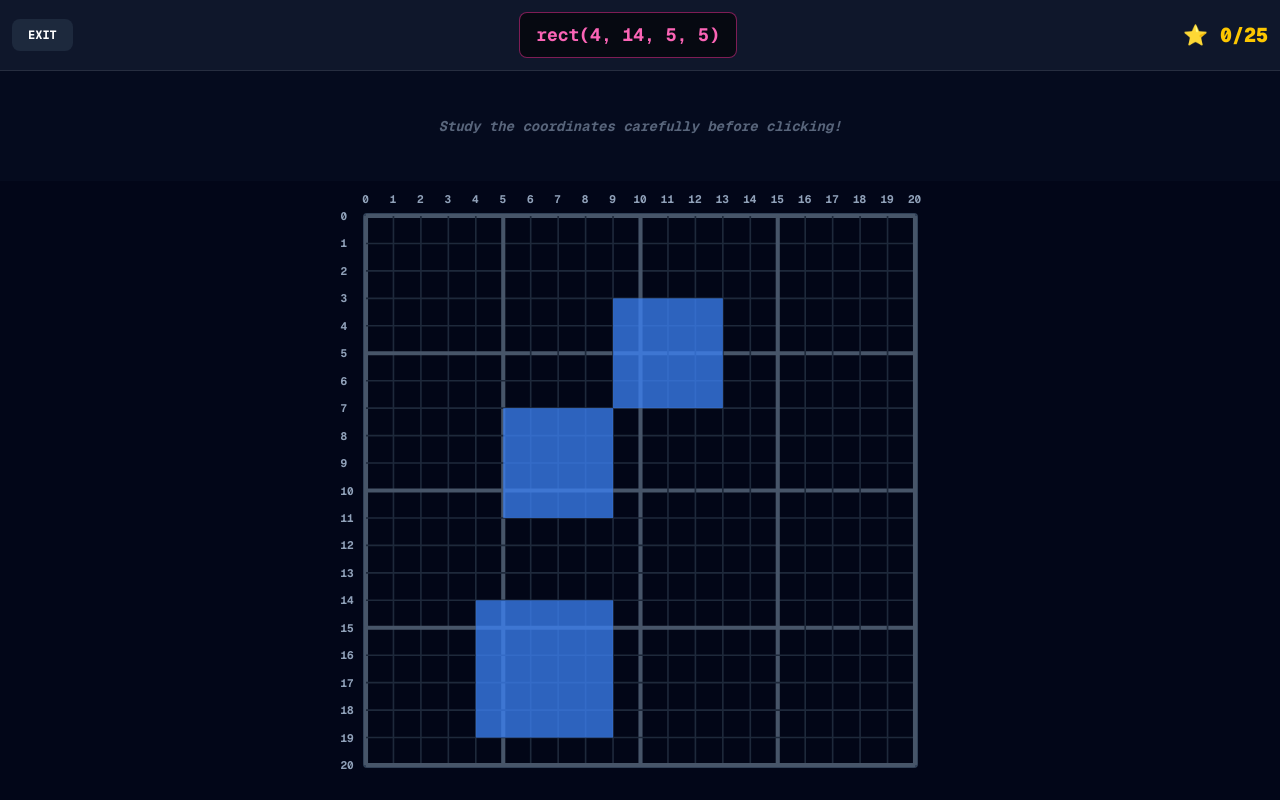
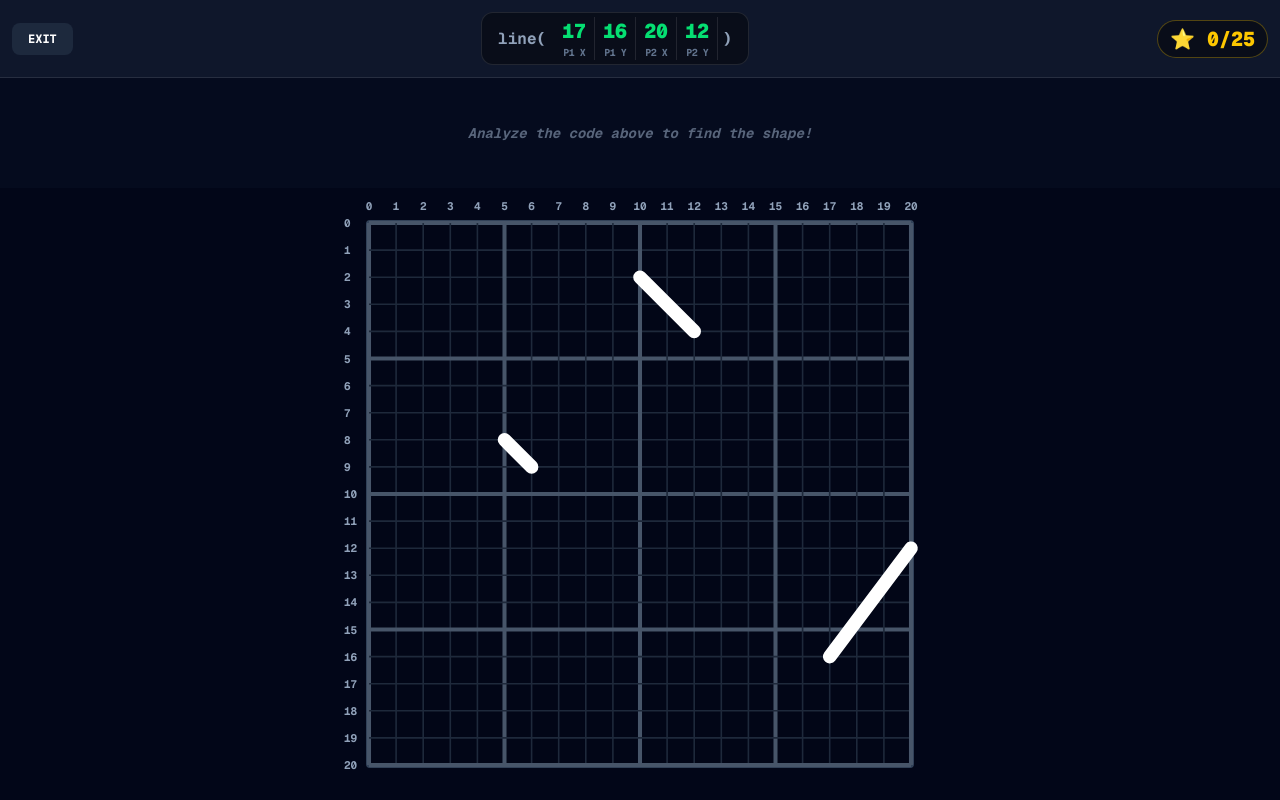
Before and after one commit to Jeejee2064/floreSer, a Next.js app: page /coding in a window 1280 px wide. Both pictures are taken after a click on the button "CLICK MODE". Built offline with nearby package versions, Linux system fonts and the light colour scheme.

Commit message:
first commit

```diff
--- a/app/coding/page.js
+++ b/app/coding/page.js
@@ -19,39 +19,54 @@ function createShape(existing, enabled) {
       s = { id: crypto.randomUUID(), type, x: rand(2, 14), y: rand(2, 14), w: rand(3, 6), h: rand(3, 6) };
     } else if (type === 'line') {
       const x1 = rand(2, 18), y1 = rand(2, 18);
-      s = { id: crypto.randomUUID(), type, x1, y1, x2: x1 + rand(-5, 5), y2: y1 + rand(-5, 5) };
+      // Ensure line has some length
+      const x2 = x1 + rand(-5, 5);
+      const y2 = y1 + rand(-5, 5);
+      s = { id: crypto.randomUUID(), type, x1, y1, x2: x2 === x1 ? x2 + 2 : x2, y2: y2 === y1 ? y2 + 2 : y2 };
     } else if (type === 'polygon') {
-      const x = rand(5, 14), y = rand(5, 14);
-      s = { id: crypto.randomUUID(), type, points: [{ x, y }, { x: x + 5, y }, { x: x + 2, y: y + 4 }] };
+      const p1 = { x: rand(2, 10), y: rand(2, 10) };
+      const p2 = { x: p1.x + rand(4, 8), y: p1.y + rand(-1, 1) };
+      const p3 = { x: rand(p1.x, p2.x), y: p1.y + rand(4, 8) };
+      s = { id: crypto.randomUUID(), type, points: [p1, p2, p3] };
     }
-    ok = existing.length === 0 || existing.every(e => Math.hypot((e.x || e.x1) - (s.x || s.x1), (e.y || e.y1) - (s.y || s.y1)) > 5);
+    ok = existing.length === 0 || existing.every(e => Math.hypot((e.x || e.x1) - (s.x || s.x1), (e.y || e.y1) - (s.y || s.y1)) > 4);
   }
   return s;
 }
 
-function getDisplayCode(s, mode) {
-  if (!s) return '';
+function LabeledCode({ target, mode }) {
+  if (!target) return null;
   const isC = mode === 'choose';
-  if (s.type === 'circle') return `circle(${isC ? s.x : 'x'}, ${isC ? s.y : 'y'}, ${isC ? s.r : 'r'})`;
-  if (s.type === 'rect') return `rect(${isC ? s.x : 'x'}, ${isC ? s.y : 'y'}, ${isC ? s.w : 'w'}, ${isC ? s.h : 'h'})`;
-  if (s.type === 'line') return `line((${isC ? s.x1 : 'x1'}, ${isC ? s.y1 : 'y1'}), (${isC ? s.x2 : 'x2'}, ${isC ? s.y2 : 'y2'}))`;
-  if (s.type === 'polygon') {
-    const pts = isC ? s.points.map(p => `(${p.x},${p.y})`).join(', ') : 'p1, p2, p3';
-    return `polygon([${pts}])`;
-  }
-  return '';
+  const Param = ({ val, label, color = "text-pink-400" }) => (
+    <div className="flex flex-col items-center px-2 border-r border-white/10 last:border-0">
+      <span className={`text-lg md:text-xl font-black ${color}`}>{val}</span>
+      <span className="text-[10px] uppercase font-bold text-slate-500 tracking-tighter">{label}</span>
+    </div>
+  );
+
+  return (
+    <div className="flex items-center bg-black/40 rounded-xl px-4 py-1 border border-white/10 shadow-inner">
+      <span className="text-slate-400 font-bold mr-2">{target.type}(</span>
+      {target.type === 'circle' && <><Param val={isC ? target.x : 'x'} label="center x" /><Param val={isC ? target.y : 'y'} label="center y" /><Param val={isC ? target.r : 'r'} label="radius" color="text-yellow-400" /></>}
+      {target.type === 'rect' && <><Param val={isC ? target.x : 'x'} label="x" /><Param val={isC ? target.y : 'y'} label="y" /><Param val={isC ? target.w : 'w'} label="width" color="text-blue-400" /><Param val={isC ? target.h : 'h'} label="height" color="text-blue-400" /></>}
+      {target.type === 'line' && <><Param val={isC ? target.x1 : 'x1'} label="p1 x" color="text-green-400" /><Param val={isC ? target.y1 : 'y1'} label="p1 y" color="text-green-400" /><Param val={isC ? target.x2 : 'x2'} label="p2 x" color="text-green-400" /><Param val={isC ? target.y2 : 'y2'} label="p2 y" color="text-green-400" /></>}
+      {target.type === 'polygon' && target.points.map((p, i) => <div key={i} className="flex border-r border-white/5 last:border-0"><Param val={isC ? p.x : `p${i+1}x`} label={`p${i+1} x`} color="text-emerald-400" /><Param val={isC ? p.y : `p${i+1}y`} label={`p${i+1} y`} color="text-emerald-400" /></div>)}
+      <span className="text-slate-400 font-bold ml-1">)</span>
+    </div>
+  );
 }
 
 export default function DrawWithCode() {
   const [screen, setScreen] = useState('menu');
   const [mode, setMode] = useState(null);
-  const [enabledShapes, setEnabledShapes] = useState(['circle', 'rect']);
+  const [enabledShapes, setEnabledShapes] = useState(['circle', 'rect', 'line', 'polygon']);
   const [shapes, setShapes] = useState([]);
   const [target, setTarget] = useState(null);
   const [score, setScore] = useState(0);
   const [answer, setAnswer] = useState({});
   const [feedback, setFeedback] = useState(null);
   const [penaltyTime, setPenaltyTime] = useState(0);
+  const [isShaking, setIsShaking] = useState(false);
 
   useEffect(() => { if (screen === 'game') newRound(); }, [screen]);
 
@@ -76,30 +91,31 @@ export default function DrawWithCode() {
     }
     setShapes(list);
     setAnswer({});
+    setIsShaking(false);
   }
 
   const onSuccess = () => {
+    setFeedback('correct');
     setScore(s => s + 1);
-    setFeedback('correct');
     setTimeout(() => {
       setFeedback(null);
-      if (score + 1 >= 25) {
-        setScreen('victory');
-      } else {
-        newRound();
-      }
-    }, 800);
+      if (score + 1 >= 25) setScreen('victory');
+      else newRound();
+    }, 1500);
   };
 
   const onWrong = () => {
-    setFeedback('wrong');
-    setPenaltyTime(10);
+    setIsShaking(true);
+    setTimeout(() => {
+      setFeedback('wrong');
+      setPenaltyTime(10);
+    }, 400);
   };
 
   const handleGridClick = (clickedShape) => {
     if (penaltyTime > 0 || feedback) return;
     if (mode === 'choose') {
-      if (clickedShape.id === target.id) onSuccess();
+      if (clickedShape.id === target?.id) onSuccess();
       else onWrong();
     }
   };
@@ -109,44 +125,41 @@ export default function DrawWithCode() {
       <AnimatePresence mode="wait">
         {screen === 'menu' && (
           <motion.div key="m" initial={{ opacity: 0 }} animate={{ opacity: 1 }} exit={{ opacity: 0 }} className="m-auto w-full max-w-md p-6 text-center">
-            <h1 className="text-5xl font-black mb-8 text-pink-500 italic">CODE DRAW</h1>
+            <h1 className="text-6xl font-black mb-8 text-pink-500 italic drop-shadow-[0_0_20px_rgba(236,72,153,0.5)]">CODE DRAW</h1>
             <div className="grid grid-cols-2 gap-4 mb-8">
               {['circle', 'rect', 'line', 'polygon'].map(id => (
                 <button key={id} onClick={() => setEnabledShapes(prev => prev.includes(id) ? (prev.length > 1 ? prev.filter(x => x !== id) : prev) : [...prev, id])}
-                  className={`py-4 rounded-xl border-2 transition-all font-bold ${enabledShapes.includes(id) ? 'border-pink-500 bg-pink-500/10' : 'border-slate-700'}`}>
-                  {id.toUpperCase()}
+                  className={`py-4 rounded-xl border-2 transition-all font-bold ${enabledShapes.includes(id) ? 'border-pink-500 bg-pink-500/20 shadow-[0_0_15px_rgba(236,72,153,0.2)]' : 'border-slate-800 text-slate-500'}`}>
+                  {id === 'polygon' ? 'TRIANGLE' : id.toUpperCase()}
                 </button>
               ))}
             </div>
-            <button onClick={() => { setMode('choose'); setScore(0); setScreen('game'); }} className="w-full py-5 bg-white text-black font-black rounded-2xl mb-4 text-xl shadow-xl">CLICK MODE</button>
-            <button onClick={() => { setMode('write'); setScore(0); setScreen('game'); }} className="w-full py-5 border-2 border-white font-black rounded-2xl text-xl shadow-xl">WRITE MODE</button>
+            <button onClick={() => { setMode('choose'); setScore(0); setScreen('game'); }} className="w-full py-6 bg-white text-black font-black rounded-2xl mb-4 text-xl shadow-2xl active:scale-95 transition-all">CLICK MODE</button>
+            <button onClick={() => { setMode('write'); setScore(0); setScreen('game'); }} className="w-full py-6 border-2 border-white font-black rounded-2xl text-xl hover:bg-white/10 transition-all">WRITE MODE</button>
           </motion.div>
         )}
 
-        {screen === 'game' && (
-          <motion.div key="g" initial={{ opacity: 0 }} animate={{ opacity: 1 }} exit={{ opacity: 0 }} className="w-full h-full flex flex-col">
-
+        {screen === 'game' && target && (
+          <motion.div key="g" className="w-full h-full flex flex-col">
             <div className="flex justify-between items-center p-3 bg-slate-900 border-b border-white/10 z-20">
-              <button onClick={() => setScreen('menu')} className="bg-slate-800 px-4 py-2 rounded-lg font-bold text-xs hover:bg-slate-700">EXIT</button>
-              <div className="bg-black/60 px-4 py-2 rounded-lg border border-pink-500/50 text-pink-400 text-sm md:text-lg font-bold">
-                {getDisplayCode(target, mode)}
-              </div>
-              <div className="text-xl font-black text-yellow-400">⭐ {score}/25</div>
+              <button onClick={() => { setScreen('menu'); setTarget(null); }} className="bg-slate-800 px-4 py-2 rounded-lg font-bold text-xs hover:bg-red-500/40">EXIT</button>
+              <LabeledCode target={target} mode={mode} />
+              <div className="text-xl font-black text-yellow-400 bg-black/40 px-3 py-1 rounded-full border border-yellow-400/30">⭐ {score}/25</div>
             </div>
 
-            <div className="p-3 flex flex-wrap items-center justify-center gap-4 bg-slate-900/30 min-h-[110px] z-10">
+            <motion.div animate={isShaking ? { x: [-10, 10, -10, 10, 0] } : {}} className="p-3 flex flex-wrap items-center justify-center gap-4 bg-slate-900/30 min-h-[110px] z-10">
               {mode === 'write' ? (
                 <div className="flex flex-wrap justify-center gap-2 items-end">
-                  {target.type === 'polygon' ? (
+                   {target.type === 'polygon' ? (
                       target.points.map((p, i) => (
-                        <div key={i} className="flex gap-1 bg-slate-800/80 p-2 rounded-xl border border-white/10 shadow-lg">
+                        <div key={i} className="flex gap-1 bg-slate-800/80 p-2 rounded-xl border border-emerald-500/30 shadow-lg scale-90 md:scale-100">
                           <div className="flex flex-col items-center">
-                            <span className="text-[10px] font-black text-green-400">P{i+1} X</span>
-                            <input type="number" inputMode="numeric" value={answer[`p${i}x`] || ''} onChange={e => setAnswer({...answer, [`p${i}x`]: e.target.value})} className="w-11 h-11 bg-black rounded-lg text-center font-bold outline-none border border-slate-700 focus:border-green-500" />
+                            <span className="text-[10px] font-black text-emerald-400">P{i+1} X</span>
+                            <input type="number" value={answer[`p${i}x`] || ''} onChange={e => setAnswer({...answer, [`p${i}x`]: e.target.value})} className="w-11 h-11 bg-black rounded-lg text-center font-bold focus:ring-2 ring-emerald-500 outline-none" />
                           </div>
                           <div className="flex flex-col items-center">
-                            <span className="text-[10px] font-black text-green-400">P{i+1} Y</span>
-                            <input type="number" inputMode="numeric" value={answer[`p${i}y`] || ''} onChange={e => setAnswer({...answer, [`p${i}y`]: e.target.value})} className="w-11 h-11 bg-black rounded-lg text-center font-bold outline-none border border-slate-700 focus:border-green-500" />
+                            <span className="text-[10px] font-black text-emerald-400">P{i+1} Y</span>
+                            <input type="number" value={answer[`p${i}y`] || ''} onChange={e => setAnswer({...answer, [`p${i}y`]: e.target.value})} className="w-11 h-11 bg-black rounded-lg text-center font-bold focus:ring-2 ring-emerald-500 outline-none" />
                           </div>
                         </div>
                       ))
@@ -154,8 +167,7 @@ export default function DrawWithCode() {
                       Object.keys(target).filter(k => typeof target[k] === 'number').map(k => (
                         <div key={k} className="flex flex-col items-center">
                           <span className="text-[10px] font-black text-pink-500 mb-1 uppercase tracking-widest">{k}</span>
-                          <input type="number" inputMode="numeric" value={answer[k] || ''}
-                            onChange={e => setAnswer({...answer, [k]: e.target.value})}
+                          <input type="number" value={answer[k] || ''} onChange={e => setAnswer({...answer, [k]: e.target.value})}
                             className="w-14 h-14 bg-slate-800 border-2 border-slate-600 rounded-xl text-center text-xl font-bold outline-none focus:border-pink-500" />
                         </div>
                       ))
@@ -168,17 +180,16 @@ export default function DrawWithCode() {
                        ok = Object.keys(target).filter(k => typeof target[k] === 'number').every(k => Number(answer[k]) === target[k]);
                      }
                     if (ok) onSuccess(); else onWrong();
-                  }} className="bg-pink-600 px-8 rounded-xl font-black h-14 text-lg shadow-lg active:scale-90 transition-transform">CHECK</button>
+                  }} className="bg-pink-600 px-8 rounded-xl font-black h-14 text-lg shadow-[0_5px_0_rgb(157,23,77)] active:translate-y-1 active:shadow-none transition-all">CHECK ANSWER</button>
                 </div>
               ) : (
-                <p className="text-slate-400 italic text-sm font-bold opacity-60">Study the coordinates carefully before clicking!</p>
+                <p className="text-slate-400 italic text-sm font-bold opacity-60 px-4 text-center">Analyze the code above to find the shape!</p>
               )}
-            </div>
+            </motion.div>
 
             <div className="flex-1 flex items-center justify-center p-8 min-h-0 relative">
               <div className="relative h-full aspect-square bg-[#020617] border-[3px] border-slate-700 rounded-sm">
-
-                {/* AXIS LABELS - X TOP / Y LEFT */}
+                {/* AXIS LABELS */}
                 {Array.from({ length: GRID + 1 }).map((_, i) => (
                   <div key={i}>
                     <div className="absolute text-[11px] font-bold text-slate-400" style={{ left: `${(i / GRID) * 100}%`, top: '-25px', transform: 'translateX(-50%)' }}>{i}</div>
@@ -187,6 +198,7 @@ export default function DrawWithCode() {
                 ))}
 
                 <svg viewBox={`0 0 ${GRID} ${GRID}`} className="w-full h-full overflow-visible pointer-events-none">
+                  {/* Grid */}
                   {Array.from({ length: GRID + 1 }).map((_, i) => (
                     <g key={i}>
                       <line x1={i} y1="0" x2={i} y2={GRID} stroke={i % 5 === 0 ? "#475569" : "#1e293b"} strokeWidth={i % 5 === 0 ? "0.15" : "0.06"} />
@@ -196,23 +208,33 @@ export default function DrawWithCode() {
 
                   <AnimatePresence>
                     {shapes.map(s => (
-                      <motion.g key={s.id} initial={{ scale: 0 }} animate={{ scale: 1 }} exit={{ scale: 0 }}>
-                        {s.type === 'circle' && <circle cx={s.x} cy={s.y} r={s.r} fill="#f43f5e" fillOpacity="0.75" onClick={() => handleGridClick(s)} className="cursor-pointer pointer-events-auto" />}
-                        {s.type === 'rect' && <rect x={s.x} y={s.y} width={s.w} height={s.h} fill="#3b82f6" fillOpacity="0.75" onClick={() => handleGridClick(s)} className="cursor-pointer pointer-events-auto" />}
+                      <motion.g key={s.id} animate={feedback === 'correct' ? { scale: [1, 1.2, 1], filter: ["brightness(1)", "brightness(2)", "brightness(1)"] } : {}}>
+                        {s.type === 'circle' && <circle cx={s.x} cy={s.y} r={s.r} fill={feedback === 'correct' ? "#4ADE80" : "#f43f5e"} fillOpacity="0.75" onClick={() => handleGridClick(s)} className="cursor-pointer pointer-events-auto" />}
+                        {s.type === 'rect' && <rect x={s.x} y={s.y} width={s.w} height={s.h} fill={feedback === 'correct' ? "#4ADE80" : "#3b82f6"} fillOpacity="0.75" onClick={() => handleGridClick(s)} className="cursor-pointer pointer-events-auto" />}
+
                         {s.type === 'line' && (
                           <g className="pointer-events-auto cursor-pointer" onClick={() => handleGridClick(s)}>
-                            <line x1={s.x1} y1={s.y1} x2={s.x2} y2={s.y2} stroke="white" strokeWidth="0.5" strokeLinecap="round" />
+                            <line x1={s.x1} y1={s.y1} x2={s.x2} y2={s.y2} stroke={feedback === 'correct' ? "#4ADE80" : "white"} strokeWidth="0.5" strokeLinecap="round" />
+                            {/* NEW LINE LABELS */}
                             {mode === 'write' && (
-                              <><text x={s.x1} y={s.y1 - 0.7} fontSize="1.3" fill="#4ADE80" fontWeight="black" stroke="black" strokeWidth="0.1" paintOrder="stroke">1</text>
-                                <text x={s.x2} y={s.y2 - 0.7} fontSize="1.3" fill="#4ADE80" fontWeight="black" stroke="black" strokeWidth="0.1" paintOrder="stroke">2</text></>
+                              <>
+                                <circle cx={s.x1} cy={s.y1} r="0.3" fill="white" />
+                                <text x={s.x1} y={s.y1 - 0.8} fontSize="1.2" fill="#34d399" fontWeight="900" textAnchor="middle" stroke="black" strokeWidth="0.1" paintOrder="stroke">P1</text>
+                                <circle cx={s.x2} cy={s.y2} r="0.3" fill="white" />
+                                <text x={s.x2} y={s.y2 - 0.8} fontSize="1.2" fill="#34d399" fontWeight="900" textAnchor="middle" stroke="black" strokeWidth="0.1" paintOrder="stroke">P2</text>
+                              </>
                             )}
                           </g>
                         )}
+
                         {s.type === 'polygon' && (
                           <g className="pointer-events-auto cursor-pointer" onClick={() => handleGridClick(s)}>
-                            <polygon points={s.points.map(p => `${p.x},${p.y}`).join(' ')} fill="#22c55e" fillOpacity="0.75" />
+                            <polygon points={s.points.map(p => `${p.x},${p.y}`).join(' ')} fill={feedback === 'correct' ? "#4ADE80" : "#22c55e"} fillOpacity="0.75" />
                             {mode === 'write' && s.points.map((p, i) => (
-                              <text key={i} x={p.x} y={p.y - 0.7} fontSize="1.3" fill="white" fontWeight="black" textAnchor="middle" stroke="black" strokeWidth="0.1" paintOrder="stroke">{i + 1}</text>
+                              <g key={i}>
+                                <circle cx={p.x} cy={p.y} r="0.3" fill="white" />
+                                <text x={p.x} y={p.y - 0.8} fontSize="1.2" fill="#34d399" fontWeight="900" textAnchor="middle" stroke="black" strokeWidth="0.1" paintOrder="stroke">P{i + 1}</text>
+                              </g>
                             ))}
                           </g>
                         )}
@@ -221,28 +243,20 @@ export default function DrawWithCode() {
                   </AnimatePresence>
                 </svg>
 
-                {/* OVERLAYS */}
+                {/* FEEDBACK OVERLAYS */}
                 <AnimatePresence>
                   {feedback === 'correct' && (
-                    <motion.div initial={{ opacity: 0 }} animate={{ opacity: 1 }} exit={{ opacity: 0 }} className="absolute inset-0 flex items-center justify-center bg-green-500/20 backdrop-blur-[2px] z-50">
-                      <motion.span initial={{ scale: 0 }} animate={{ scale: 2 }} className="text-9xl drop-shadow-2xl">🌟</motion.span>
+                    <motion.div initial={{ opacity: 0, scale: 0.5 }} animate={{ opacity: 1, scale: 1 }} exit={{ opacity: 0 }} className="absolute inset-0 flex flex-col items-center justify-center bg-green-500/10 backdrop-blur-[2px] z-50 pointer-events-none">
+                      <motion.div animate={{ rotate: [0, -10, 10, 0], scale: [1, 1.5, 1] }} className="text-9xl mb-4 text-center">✨</motion.div>
+                      <h2 className="text-5xl font-black text-green-400 italic text-center px-4 drop-shadow-[0_0_15px_rgba(74,222,128,1)]">CODE MASTER!</h2>
                     </motion.div>
                   )}
                   {feedback === 'wrong' && (
-                    <motion.div initial={{ opacity: 0 }} animate={{ opacity: 1 }} exit={{ opacity: 0 }} className="absolute inset-0 flex flex-col items-center justify-center bg-red-950/95 backdrop-blur-2xl z-50 p-6 text-center">
-                      <motion.div animate={{ rotate: [0, -10, 10, 0] }} transition={{ repeat: Infinity, duration: 0.5 }} className="text-7xl mb-6">🛑</motion.div>
-                      <h2 className="text-3xl font-black text-white mb-4 tracking-tighter">WAIT!</h2>
-                      <p className="text-red-400 text-lg mb-8 font-bold leading-tight">
-                        Are you trying to click everywhere <br/> to be faster?
-                      </p>
-
-                      <div className="relative flex items-center justify-center">
-                        <svg className="w-32 h-32 transform -rotate-90">
-                          <circle cx="64" cy="64" r="58" stroke="rgba(255,255,255,0.1)" strokeWidth="8" fill="transparent" />
-                          <motion.circle cx="64" cy="64" r="58" stroke="#f43f5e" strokeWidth="8" fill="transparent"
-                            strokeDasharray="364.4" initial={{ strokeDashoffset: 0 }} animate={{ strokeDashoffset: 364.4 }} transition={{ duration: 10, ease: "linear" }}
-                          />
-                        </svg>
+                    <motion.div initial={{ opacity: 0 }} animate={{ opacity: 1 }} exit={{ opacity: 0 }} className="absolute inset-0 flex flex-col items-center justify-center bg-red-950/95 backdrop-blur-2xl z-50 p-6 text-center border-8 border-red-600">
+                      <h2 className="text-4xl font-black text-white mb-4 italic uppercase tracking-tighter">Wait Up!</h2>
+                      <p className="text-red-400 text-xl mb-10 font-bold leading-tight">Looks like a coordinate typo. <br/> Check the labels again!</p>
+                      <div className="relative flex items-center justify-center scale-125">
+                        <svg className="w-32 h-32 transform -rotate-90"><circle cx="64" cy="64" r="58" stroke="rgba(255,255,255,0.1)" strokeWidth="8" fill="transparent" /><motion.circle cx="64" cy="64" r="58" stroke="#f43f5e" strokeWidth="8" fill="transparent" strokeDasharray="364.4" initial={{ strokeDashoffset: 0 }} animate={{ strokeDashoffset: 364.4 }} transition={{ duration: 10, ease: "linear" }} /></svg>
                         <span className="absolute text-5xl font-black text-white">{penaltyTime}</span>
                       </div>
                     </motion.div>
@@ -254,13 +268,11 @@ export default function DrawWithCode() {
         )}
 
         {screen === 'victory' && (
-          <motion.div key="v" initial={{ scale: 0.8, opacity: 0 }} animate={{ scale: 1, opacity: 1 }} className="m-auto text-center flex flex-col items-center">
-            <motion.div animate={{ y: [0, -20, 0], rotate: [0, 5, -5, 0] }} transition={{ repeat: Infinity, duration: 4 }} className="text-[12rem] mb-4">🏆</motion.div>
-            <h1 className="text-7xl font-black text-yellow-400 mb-2 tracking-tighter shadow-yellow-500/20">PERFECT!</h1>
-            <p className="text-slate-300 text-2xl font-bold uppercase tracking-widest mb-10">25 / 25 COORDINATE MASTER</p>
-            <button onClick={() => { setScore(0); setScreen('menu'); }} className="px-16 py-6 bg-pink-600 hover:bg-pink-500 text-white rounded-full font-black text-3xl transition-all shadow-[0_0_40px_rgba(219,39,119,0.4)] active:scale-95">
-              PLAY AGAIN
-            </button>
+          <motion.div key="v" initial={{ scale: 0.5, opacity: 0 }} animate={{ scale: 1, opacity: 1 }} className="m-auto text-center flex flex-col items-center">
+            <motion.div animate={{ rotateY: [0, 360], scale: [1, 1.1, 1] }} transition={{ repeat: Infinity, duration: 3 }} className="text-[10rem] mb-6 drop-shadow-[0_0_40px_rgba(234,179,8,0.5)]">🏆</motion.div>
+            <h1 className="text-7xl font-black text-yellow-400 mb-2 italic">WINNER!</h1>
+            <p className="text-slate-300 text-2xl font-bold mb-12 uppercase tracking-widest">25 Challenges Completed</p>
+            <button onClick={() => { setScore(0); setScreen('menu'); setTarget(null); }} className="px-16 py-7 bg-gradient-to-r from-pink-600 to-purple-700 text-white rounded-full font-black text-3xl shadow-2xl active:scale-95 transition-all">PLAY AGAIN</button>
           </motion.div>
         )}
       </AnimatePresence>
--- a/package.json
+++ b/package.json
@@ -14,10 +14,10 @@
     "file-saver": "^2.0.5",
     "framer-motion": "^12.23.24",
     "lucide-react": "^0.553.0",
-    "next": "16.0.1",
+    "next": "^16.1.4",
     "pdf-lib": "^1.17.1",
-    "react": "19.2.0",
-    "react-dom": "19.2.0"
+    "react": "^19.2.3",
+    "react-dom": "^19.2.3"
   },
   "devDependencies": {
     "@tailwindcss/postcss": "^4",
```
Also changed, not shown: 1 other file (tests, documents, lock files or other folders).
